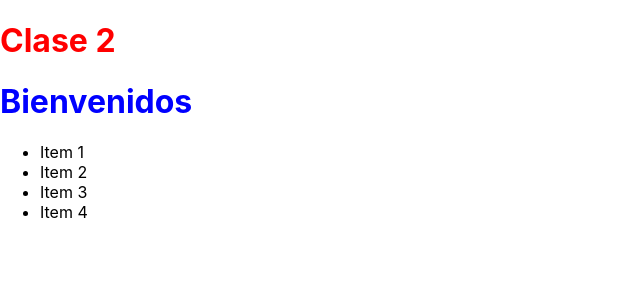
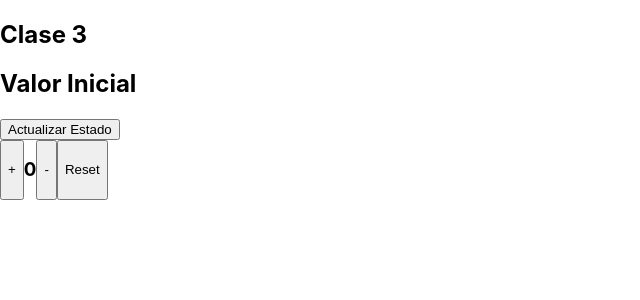
Before and after one commit to Academia-Numen/1121-react-clases, a React (Create React App) app: page / in a window 1280 px wide. Shown: the top 300 px of the page, without its empty margins (0-640 px from the left). Built offline with nearby package versions, Linux system fonts and the light colour scheme.

Commit message:
Codigo correspondiente a clase 3 (los demas ejemplos se encuentran en las PPP)

```diff
--- a/src/App.js
+++ b/src/App.js
@@ -1,14 +1,24 @@
+import { useState } from 'react';
 import './App.css';
-import List from './components/List';
-import Title from './components/Title';
+import Contador from './components/Contador';
 
 function App() {
 
+  const [estado, setEstado] = useState('Valor Inicial');
+
+  function actualizarEstado() {
+    setEstado('Estado Actualizado');
+  }
+
   return (
     <div>
-      <Title contenido='Clase 2' estilosPersonalizados={ { color: 'red' } }/>
-      <Title contenido='Bienvenidos' estilosPersonalizados={ { color: 'blue' } }/>
-      <List />
+      <h2>Clase 3</h2>
+
+      <h2>{estado}</h2>
+      <button onClick={actualizarEstado}>Actualizar Estado</button>
+
+      <Contador />
+
     </div>
   );
 }
--- /dev/null
+++ b/src/components/Contador.js
@@ -0,0 +1,23 @@
+import { useState } from "react";
+
+const Contador = () => {
+
+    const [contador, setContador] = useState(0);
+
+    const sumar = () => setContador((prevState) => prevState + 1);
+    const restar = () => setContador((prevState) => prevState - 1);
+    const reiniciar = () => setContador(0);
+
+    return (
+        <>
+            <div style={{display: "flex"}}>
+                <button onClick={sumar}>+</button>
+                <h3>{contador}</h3>
+                <button onClick={restar}>-</button>
+                <button onClick={reiniciar}>Reset</button>
+            </div>
+        </>
+     );
+}
+
+export default Contador;
--- a/src/components/List.js
+++ /dev/null
@@ -1,13 +0,0 @@
-function List() {
-
-    return (
-        <ul>
-            <li>Item 1</li>
-            <li>Item 2</li>
-            <li>Item 3</li>
-            <li>Item 4</li>
-        </ul>
-    )
-}
-
-export default List;
--- a/src/components/Title.js
+++ /dev/null
@@ -1,9 +0,0 @@
-
-function Title(props) {
-
-    return (
-        <h1 style={props.estilosPersonalizados}>{props.contenido}</h1>
-    )
-}
-
-export default Title;
```
